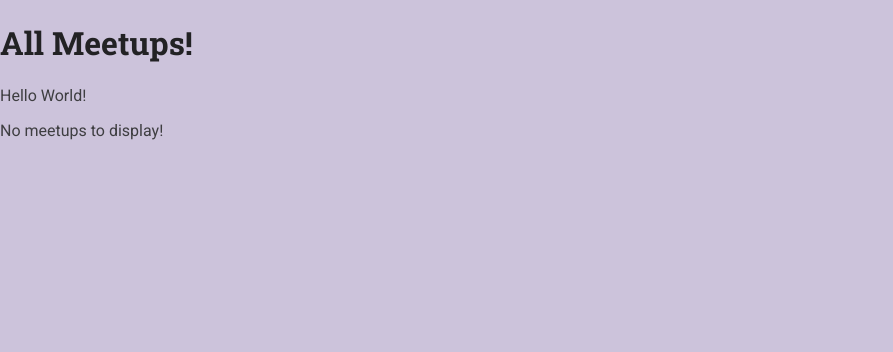
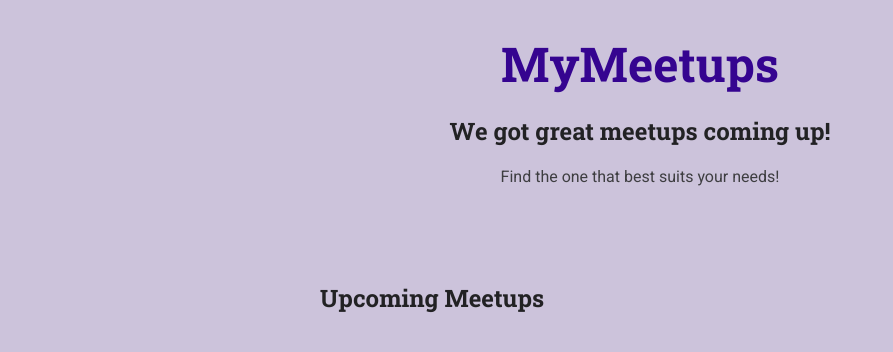
Before and after one commit to Futym/django-meetup-course, a Django app: template meetups/templates/meetups/index.html in a window 1280 px wide. Shown: the top 352 px of the page, without its empty margins (0-893 px from the left). Run offline with Django 5.2, Linux system fonts and the light colour scheme; the template is opened without the code that fills it, so the values that code supplies are empty.

Commit message:
main page view

```diff
--- /dev/null
+++ b/meetups/static/meetups/styles/all-meetups.css
@@ -0,0 +1,62 @@
+section {
+    max-width: 40rem;
+    margin: 3rem auto;
+}
+
+ol {
+    list-style: none;
+    margin: 0;
+    padding: 0;
+}
+
+.meetup-item {
+    margin: 1rem 0;
+    background-color: #350490;
+    padding: 2rem;
+    color: white;
+    border-radius: 4px;
+}
+
+.meetup-summary {
+    display: flex;
+    align-items: flex-start;
+}
+
+.meetup-image {
+    margin-right: 2rem;
+}
+
+.meetup-image img {
+    width: 8rem;
+    height: 8rem;
+    object-fit: cover;
+    border-radius: 50%;
+}
+
+.meetup-details h3 {
+    color: inherit;
+    margin-top: 0;
+    margin-bottom: 0.5rem;
+    font-size: 2rem;
+}
+
+.meetup-details address {
+    font-style: italic;
+}
+
+.meetup-actions {
+    margin-top: 1.5rem;
+    text-align: right;
+}
+
+.meetup-actions .btn {
+    background-color: #cb82fb;
+    border-color: #cb82fb;
+    color: #350490;
+    padding: 0.75rem 2rem;
+}
+
+.meetup-actions .btn:hover {
+    background-color: #ba82fb;
+    border-color: #ba82fb;
+}
--- a/meetups/templates/meetups/index.html
+++ b/meetups/templates/meetups/index.html
@@ -9,16 +9,38 @@
         <meta http-equiv="X-UA-Compatible" content="ie=edge">
         <title>All Meetups</title>
         <link rel="stylesheet" href="{% static 'meetups/styles/base.css' %}">
+        <link rel="stylesheet" href="{% static 'meetups/styles/all-meetups.css' %}">
     </head>
     <body>
-        <h1>All Meetups!</h1>
-        <p>Hello World!</p>
-        {% if show_meetups %}
-            {% for meetup_item in meetups %}
-                <h2>{{ meetup_item.title }}</h2>
-            {% endfor %}
-        {% else %}
-            <p>No meetups to display!</p>
-        {% endif %}
+        <header id="main-header">
+            <nav><a href="/meetups" id="main-logo">MyMeetups</a></nav>
+            <h2>We got great meetups coming up!</h2>
+            <p>Find the one that best suits your needs!</p>
+        </header>
+        <main>
+            <section>
+                <h2>Upcoming Meetups</h2>
+                <ol>
+                    {% for meetup_item in meetups %}
+                        <li class="meetup-item">
+                            <article>
+                                <div class="meetup-summary">
+                                    <div class="meetup-image">
+                                        <img src="" alt="Meetup Image">
+                                    </div>
+                                    <div class="meetup-details">
+                                        <h3>{{ meetup_item.title }}</h3>
+                                        <address>{{ meetup_item.location }}</address>
+                                    </div>
+                                </div>
+                                <div class="meetup-actions">
+                                    <a href="" class="btn">More Details</a>
+                                </div>
+                            </article>
+                        </li>
+                    {% endfor %}
+                </ol>
+            </section>
+        </main>
     </body>
 </html>
```
